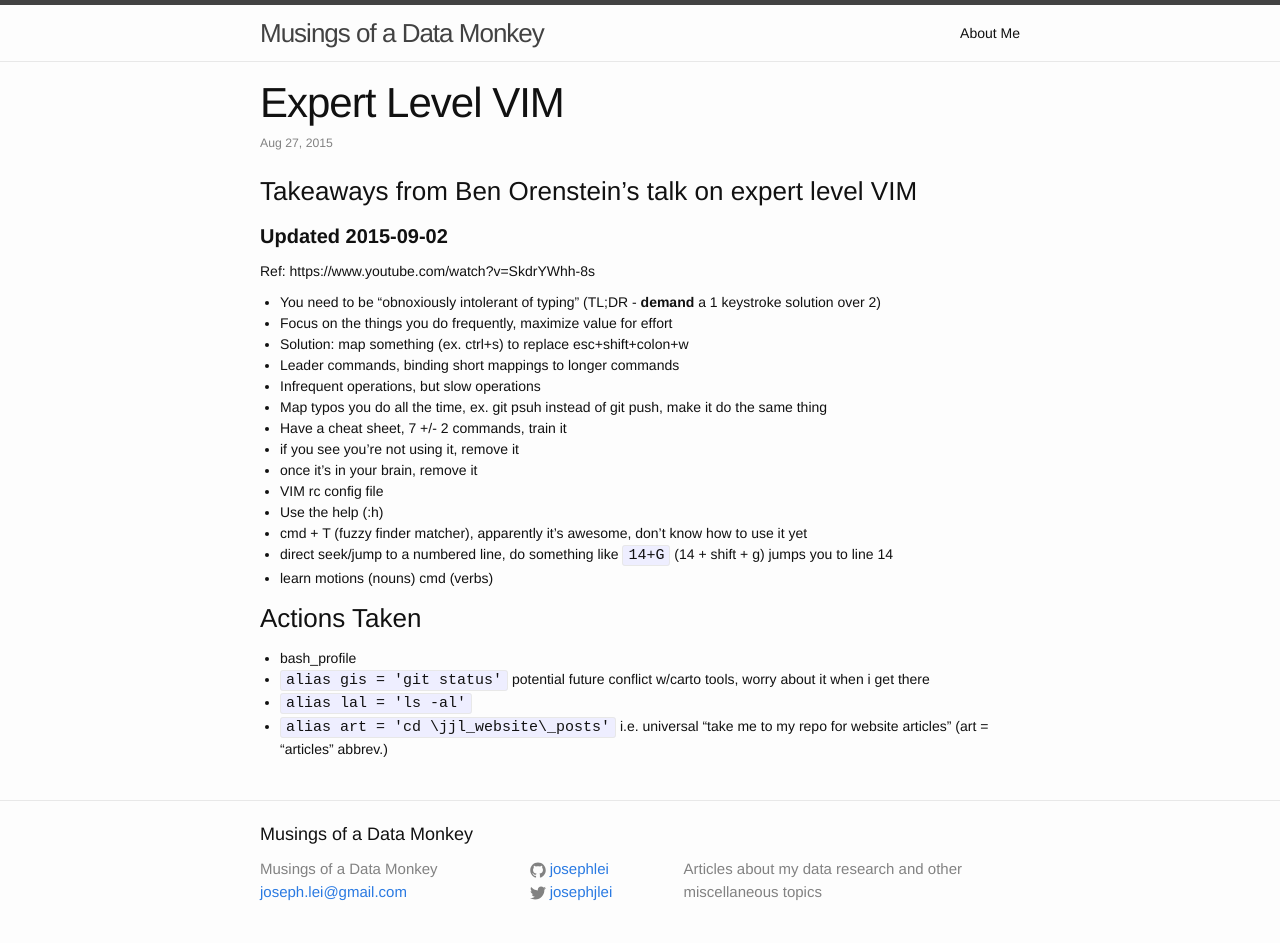
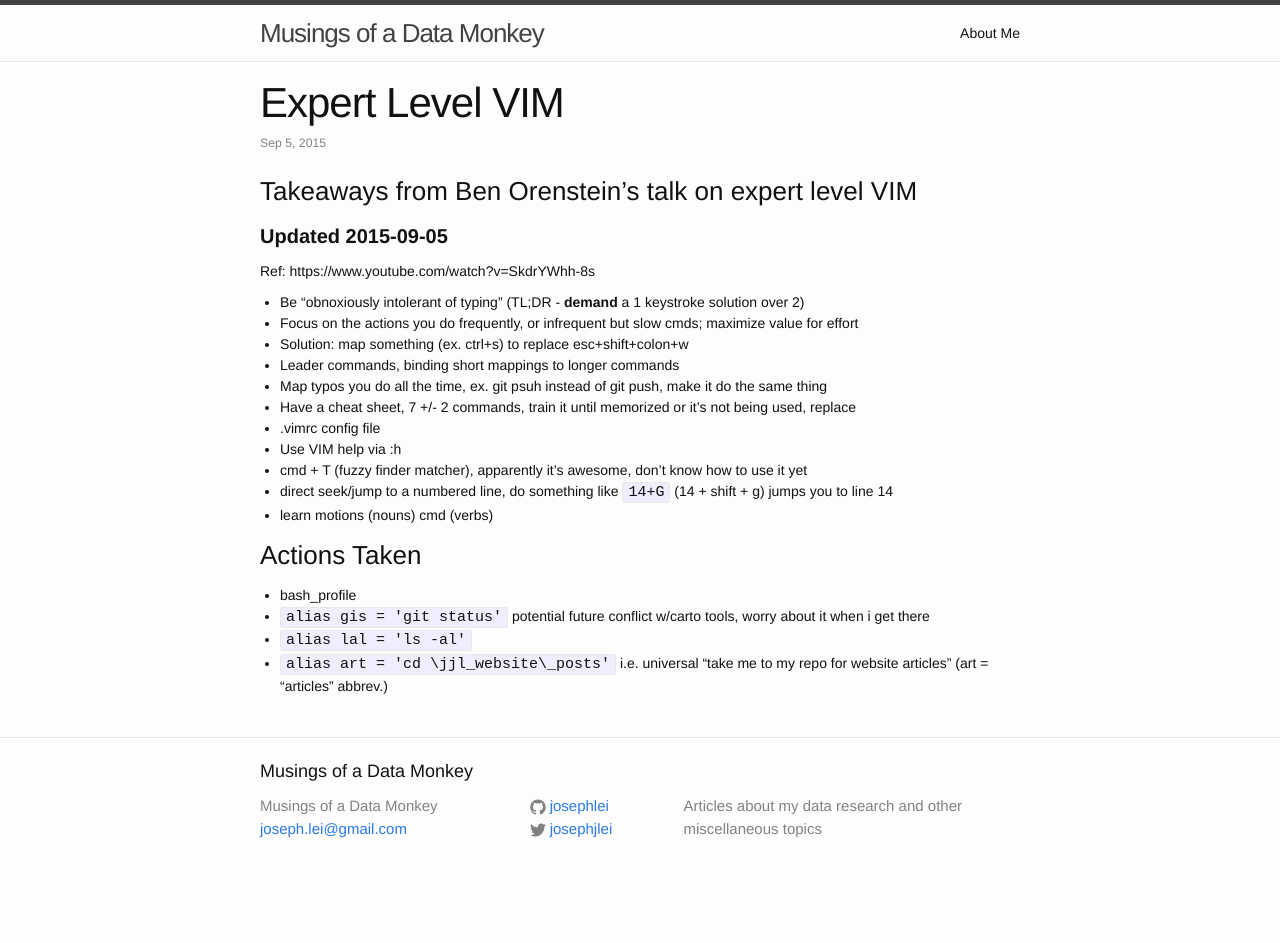
Before and after one commit to josephlei/jjl-website, a Jekyll site: the page built from _posts/2015-09-05-vim-talk.markdown, in a window 1280 px wide. Built offline with Jekyll 4.4.1, drawn with Linux system fonts in a browser that asks for light colours; after the commit the page ends 900 px from its top, so only the background shows below that.

Commit message:
direct shell update

```diff
--- a/_posts/2015-08-27-vim-talk.markdown
+++ b/_posts/2015-09-05-vim-talk.markdown
@@ -1,28 +1,25 @@
 ---
 layout: post
 title: "Expert Level VIM"
-date: 2015-08-27
+date: 2015-09-05
 categories:
 published: true
 ---
 
 ###Takeaways from Ben Orenstein's talk on expert level VIM
 
-####**Updated 2015-09-02**
+####**Updated 2015-09-05**
 
 Ref: https://www.youtube.com/watch?v=SkdrYWhh-8s
 
-* You need to be "obnoxiously intolerant of typing" (TL;DR - **demand** a 1 keystroke solution over 2)
-* Focus on the things you do frequently, maximize value for effort
+* Be "obnoxiously intolerant of typing" (TL;DR - **demand** a 1 keystroke solution over 2)
+* Focus on the actions you do frequently, or infrequent but slow cmds; maximize value for effort
  * Solution: map something (ex. ctrl+s) to replace esc+shift+colon+w
  * Leader commands, binding short mappings to longer commands
- * Infrequent operations, but slow operations
  * Map typos you do all the time, ex. git psuh instead of git push, make it do the same thing
-* Have a cheat sheet, 7 +/- 2 commands, train it
- * if you see you're not using it, remove it
- * once it's in your brain, remove it
-* VIM rc config file
-* Use the help (:h)
+* Have a cheat sheet, 7 +/- 2 commands, train it until memorized or it's not being used, replace
+* .vimrc config file
+* Use VIM help via :h
 * cmd + T (fuzzy finder matcher), apparently it's awesome, don't know how to use it yet
 * direct seek/jump to a numbered line, do something like `14+G` (14 + shift + g) jumps you to line 14
 * learn motions (nouns) cmd (verbs)
```
